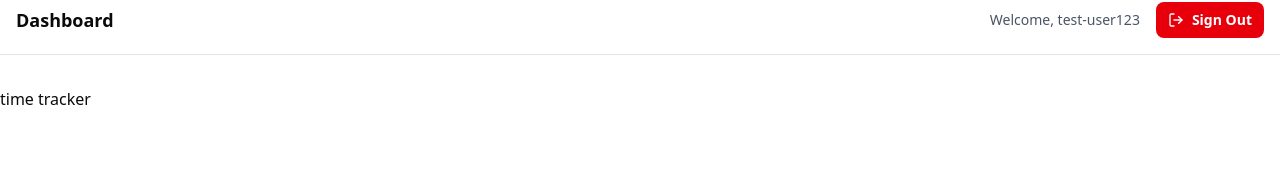
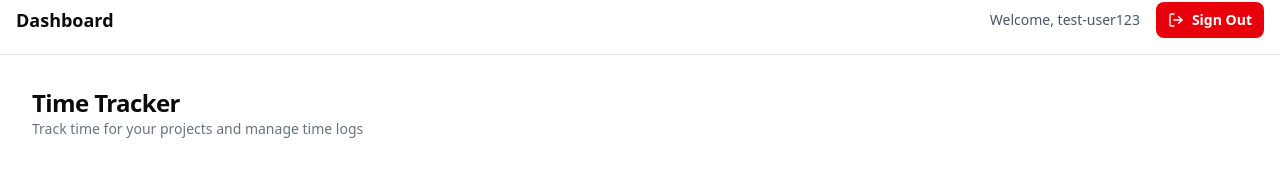
Before and after one commit to iamasikhia/clickup_spintlab, a Next.js app: page /time-tracker in a window 1280 px wide. Shown: the part 402-578 px from the top of the page. Built offline with nearby package versions, Linux system fonts and the light colour scheme.

Commit message:
boilerplate for dashboard pages

```diff
--- a/src/app/(homepage)/export/page.tsx
+++ b/src/app/(homepage)/export/page.tsx
@@ -1,5 +1,12 @@
+import { Heading } from "@/components/heading";
+
 const Export = () => {
-  return <div>export and share</div>;
+  <div>
+    <Heading
+      title="Export & Share"
+      description="Download invoices as PDF or send them directly via email"
+    />
+  </div>;
 };
 
 export default Export;
--- a/src/app/(homepage)/invoice-generator/page.tsx
+++ b/src/app/(homepage)/invoice-generator/page.tsx
@@ -1,5 +1,12 @@
+import { Heading } from "@/components/heading";
+
 const InvoiceGenerator = () => {
-  return <div>invoice generator</div>;
+  <div>
+    <Heading
+      title="Invoice Generator"
+      description="Create AI-powered professional invoices from your time logs"
+    />
+  </div>;
 };
 
 export default InvoiceGenerator;
--- a/src/app/(homepage)/time-tracker/page.tsx
+++ b/src/app/(homepage)/time-tracker/page.tsx
@@ -1,5 +1,14 @@
+import { Heading } from "@/components/heading";
+
 const TimeTracker = () => {
-  return <div>time tracker</div>;
+  return (
+    <div>
+      <Heading
+        title="Time Tracker"
+        description="Track time for your projects and manage time logs"
+      />
+    </div>
+  );
 };
 
 export default TimeTracker;
```
